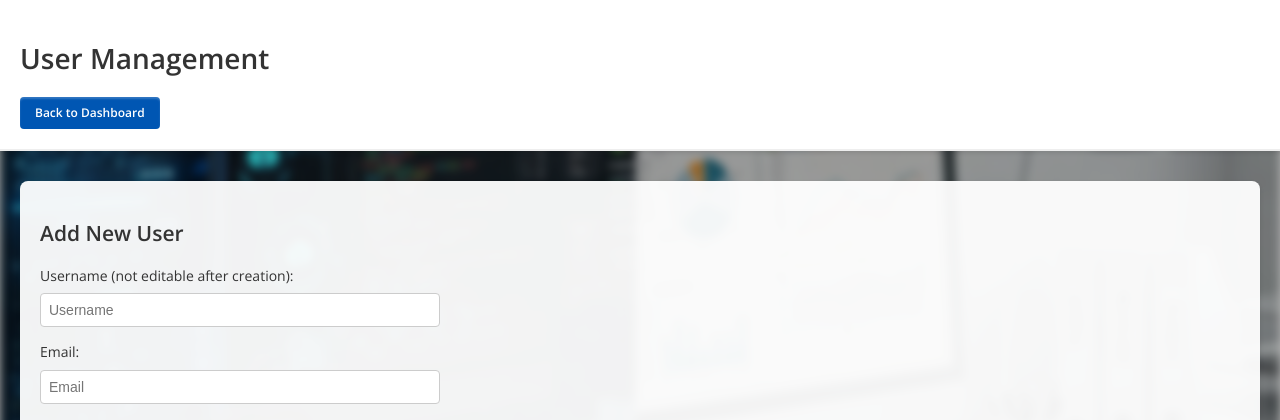
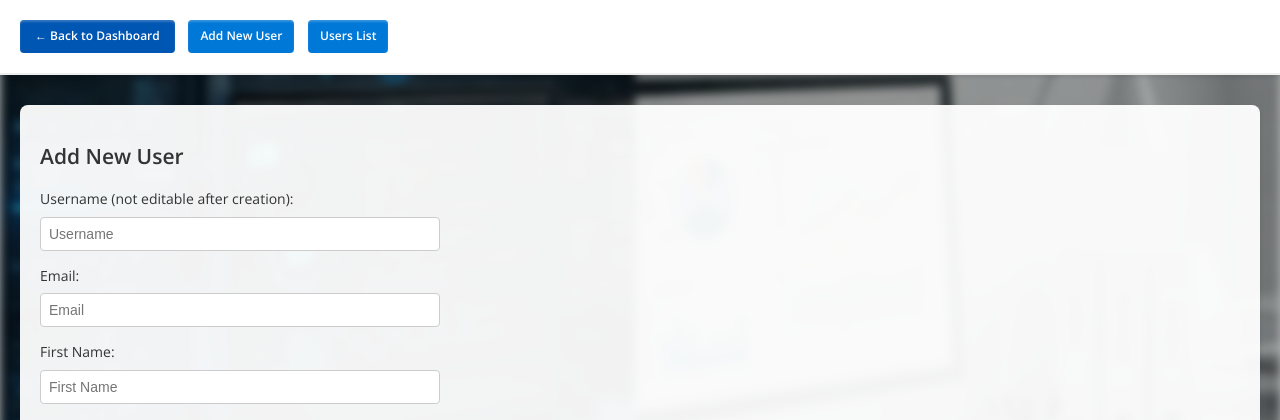
Before and after one commit to tagresorts/ipamv2, a PHP site: page /admin_users.php?action=add in a window 1280 px wide. Shown: the top 420 px of the page. Run offline with PHP 8.4, Linux system fonts and the light colour scheme; the visitor is signed in with stand-in values (Sample User, id 1); data that the repository does not hold is empty.

Commit message:
Auto-update: 2025-02-26 23:09:27

```diff
--- a/admin_users.php
+++ b/admin_users.php
@@ -184,12 +184,22 @@ if (isset($_GET['success'])) {
     input[type="text"], input[type="email"], input[type="password"], select, textarea {
         width: 100%; padding: 8px; box-sizing: border-box;
     }
+    /* Optional: additional styling for nav buttons */
+    .nav-btn.btn {
+      background-color: #0078d7;
+      color: #fff;
+      padding: 8px 12px;
+      border-radius: 4px;
+      text-decoration: none;
+      margin-left: 10px;
+    }
   </style>
 </head>
 <body>
   <div class="nav">
-    <h1>User Management</h1>
-    <a href="dashboard.php" class="nav-btn">Back to Dashboard</a>
+    <a href="dashboard.php" class="nav-btn">← Back to Dashboard</a>
+    <a href="admin_users.php?action=add" class="nav-btn btn">Add New User</a>
+    <a href="admin_users.php?action=list" class="nav-btn btn">Users List</a>
   </div>
   <div class="container">
     <?php if (!empty($error)): ?>
@@ -201,9 +211,6 @@ if (isset($_GET['success'])) {
 
     <?php if ($action === 'list'): ?>
       <h2>Existing Users</h2>
-      <div style="margin-bottom: 20px;">
-        <a href="admin_users.php?action=add" class="btn">Add New User</a>
-      </div>
       <table>
         <tr>
           <th>Username</th>
```
Also changed, not shown: backup/delete_ip.php (renamed from delete_ip.php), backup/delete_subnet.php (renamed from delete_subnet.php).
